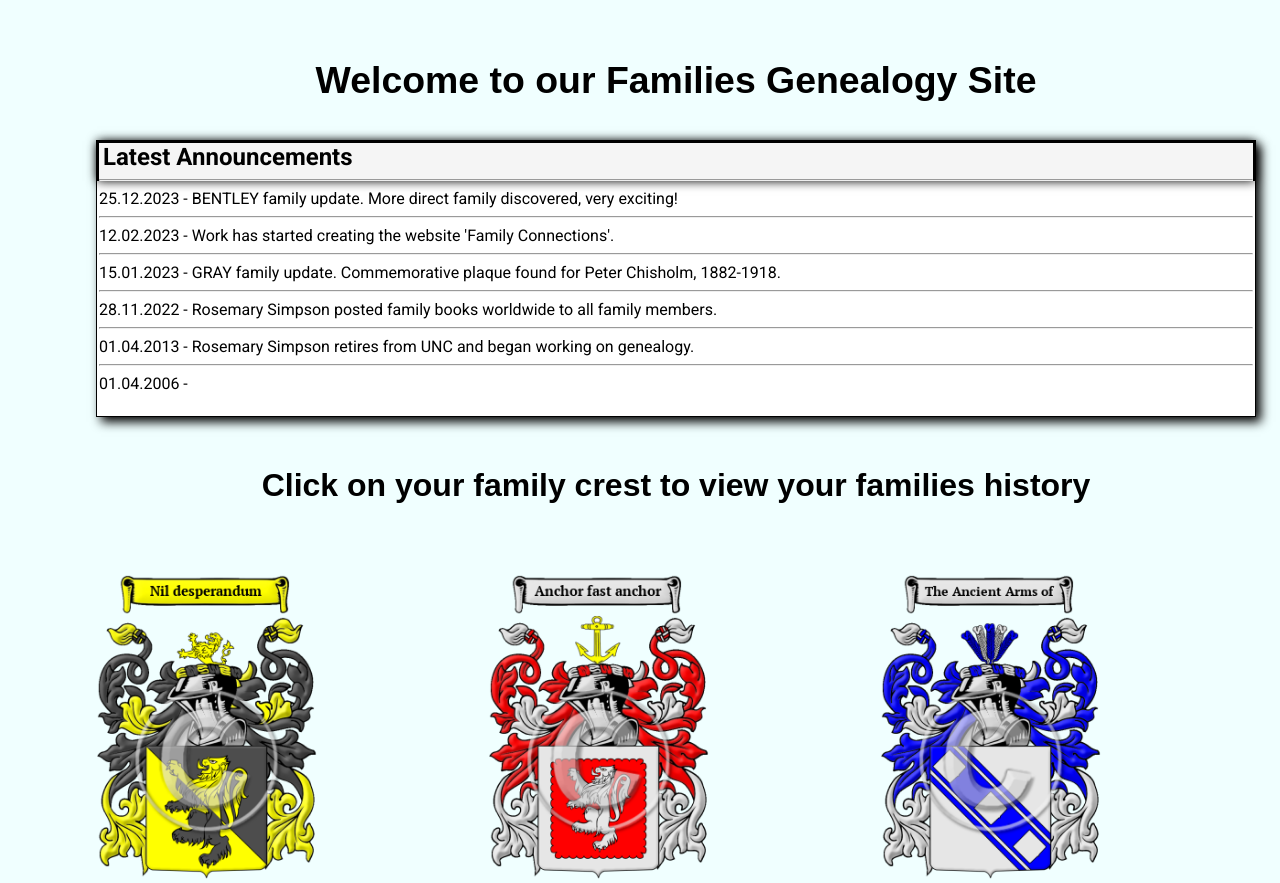
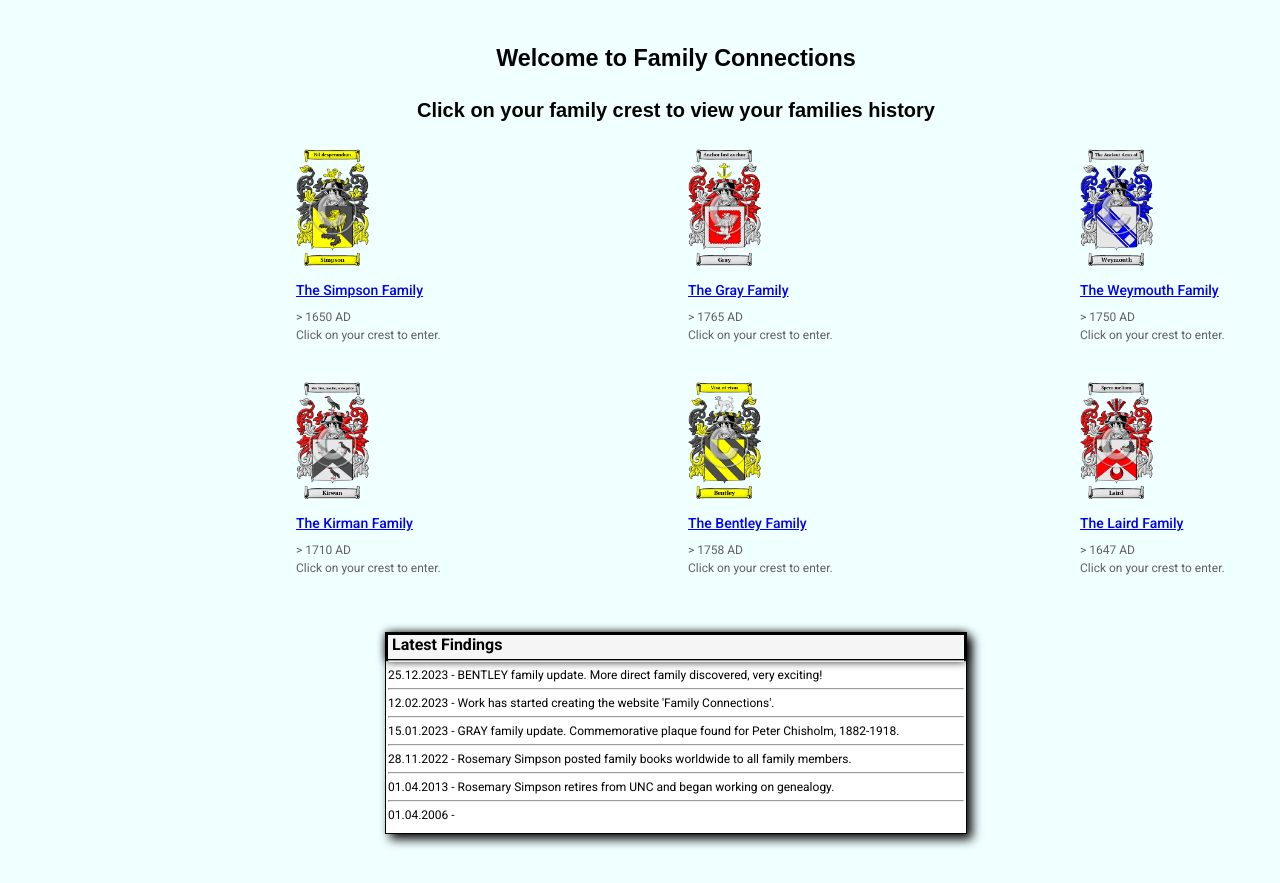
Before and after one commit to Beenz75/family-connections, a plain HTML site: page index.html in a window 1280 px wide. Shown: the part 58-941 px from the top of the page. Drawn offline with Linux system fonts and the light colour scheme.

Commit message:
Add files via upload

```diff
--- a/index.html
+++ b/index.html
@@ -58,28 +58,10 @@
   <p></p>
 </div>
 <div class="welcome">
-  <h3>Welcome to our Families Genealogy Site</h3>
+  <h3>Welcome to Family Connections</h3>
 </div>
 
-<div class="box">
-  <div class="box-2">
-    <div class="box-2-font">
-    <p class="box-2-title">Latest Announcements</p>
-    <hr>
-  <p>  25.12.2023 - BENTLEY family update. More direct family discovered, very exciting!</p>
-    <hr>
-    <p>12.02.2023 - Work has started creating the website 'Family Connections'.</p>
-    <hr>
-    <p>15.01.2023 - GRAY family update. Commemorative plaque found for Peter Chisholm, 1882-1918.</p>
-    <hr>
-    <p>28.11.2022 - Rosemary Simpson posted family books worldwide to all family members.</p>
-    <hr>
-    <p>01.04.2013 - Rosemary Simpson retires from UNC and began working on genealogy.</p>
-    <hr>
-    <p>01.04.2006 - </p>
-  </div>
-    </div>
-  </div>
+
   <div class="crest-instuctions">
     <h4>Click on your family crest to view your families history</h4>
   </div>
@@ -92,9 +74,7 @@
           <a target="_blank" href="links/simpson.html"><img class="crest" src="images/family-crests/simpson-crest.png"></a>
           </div>
           <div class="crest-info-grid">
-            <div class="crest-picture">
-              <img class="crest-picture" src="images/family-crests/simpson-crest.png">
-            </div>
+
             <div class="crest-info">
               <p class="crest-title">
                 <a target="_blank" href="links/simpson.html">The Simpson Family</a>
@@ -115,9 +95,7 @@
             <a target="_blank" href="links/gray.html"><img class="crest" src="images/family-crests/gray-crest.png"></a>
           </div>
           <div class="crest-info-grid">
-            <div class="crest-picture">
-              <img class="crest-picture" src="images/family-crests/gray-crest.png">
-            </div>
+
             <div class="crest-info">
               <p class="crest-title">
                 <a target="_blank" href="links/gray.html">The Gray Family</a>
@@ -137,9 +115,7 @@
             <a target="_blank" href="links/weymouth.html"><img class="crest" src="images/family-crests/weymouth-crest.png"></a>
           </div>
           <div class="crest-info-grid">
-            <div class="crest-picture">
-              <img class="crest-picture" src="images/family-crests/weymouth-crest.png">
-            </div>
+
             <div class="crest-info">
               <p class="crest-title">
                 <a target="_blank" href="links/weymouth.html">The Weymouth Family</a>
@@ -159,9 +135,7 @@
             <a target="_blank" href="links/kirman.html"><img class="crest" src="images/family-crests/kirwan-crest.png"></a>
           </div>
           <div class="crest-info-grid">
-            <div class="crest-picture">
-              <img class="crest-picture" src="images/family-crests/kirwan-crest.png">
-            </div>
+
             <div class="crest-info">
               <p class="crest-title">
                 <a target="_blank" href="links/kirman.html">The Kirman Family</a>
@@ -181,9 +155,7 @@
             <a target="_blank" href="links/bentley.html"><img class="crest" src="images/family-crests/bentley-crest.png"></a>
           </div>
           <div class="crest-info-grid">
-            <div class="crest-picture">
-              <img class="crest-picture" src="images/family-crests/bentley-crest.png">
-            </div>
+
             <div class="crest-info">
               <p class="crest-title">
                 <a target="_blank" href="links/bentley.html">The Bentley Family</a>
@@ -202,9 +174,7 @@
             <a target="_blank" href="links/laird.html"><img class="crest" src="images/family-crests/laird-crest.png"></a>
           </div>
           <div class="crest-info-grid">
-            <div class="crest-picture">
-              <img class="crest-picture" src="images/family-crests/laird-crest.png">
-            </div>
+
             <div class="crest-info">
               <p class="crest-title">
                 <a target="_blank" href="links/laird.html">The Laird Family</a>
@@ -220,14 +190,35 @@
           </div>
         </div>
       </section>
+      <br>
+      <br>
+      <br>
+      <div class="box">
+        <div class="box-2">
+          <div class="box-2-font">
+          <p class="box-2-title">Latest Findings</p>
+          <hr>
+        <p>  25.12.2023 - BENTLEY family update. More direct family discovered, very exciting!</p>
+          <hr>
+          <p>12.02.2023 - Work has started creating the website 'Family Connections'.</p>
+          <hr>
+          <p>15.01.2023 - GRAY family update. Commemorative plaque found for Peter Chisholm, 1882-1918.</p>
+          <hr>
+          <p>28.11.2022 - Rosemary Simpson posted family books worldwide to all family members.</p>
+          <hr>
+          <p>01.04.2013 - Rosemary Simpson retires from UNC and began working on genealogy.</p>
+          <hr>
+          <p>01.04.2006 - </p>
+        </div>
+          </div>
+        </div>
     </main>
 <div class="footer">
   <br>
   <br>
       <hr>
       <br>
-        <button><a target="_blank" href="/index.html">Return to top of Home Page</a></button>
-        <br>
+        <button><a href="../index.html">Return to top of Home Page</a></button>
         <br>
         <br>
       <p> &#169 2023 Rosemary Simpson</p>
--- a/styles/crest.css
+++ b/styles/crest.css
@@ -1,10 +1,11 @@
 .crest {
-  width: 60%;
+  width: 20%;
+  padding-left: 200px;
 }
 
 .crest-title {
   margin-top: 0;
-  font-size: 20px;
+  font-size: 14px;
   font-weight: 500;
   line-height: 20px;
   margin-bottom: 10px;
@@ -12,12 +13,16 @@
 
 .crest-info-grid {
   display: grid;
-  grid-template-columns: 50px 1fr;
+  grid-template-columns: 1fr;
+  font-size: 10px;
+  padding-left: 200px;
 }
+
 
 .crest-picture {
   margin-top: 5px;
   width: 36px;
+  text-align: center;
 }
 
 .crest-row {
@@ -27,7 +32,7 @@
 
 .year,
 .click-crest {
-  font-size: 18px;
+  font-size: 12px;
   color: rgb(96, 96, 96);
 }
 
@@ -42,7 +47,7 @@
   row-gap: 40px;
 }
 
-@media (max-width: 500px) {
+@media (max-width: 700px) {
   .crest-grid {
     grid-template-columns: 1fr;
   }
@@ -54,8 +59,15 @@
   }
 }
 
-@media (min-width: 801px) and (max-width: 1000px) {
+@media (max-width: 900px) {
   .crest-grid {
     grid-template-columns: 1fr 1fr 1fr;
   }
 }
+
+@media (min-width: 901px) and (max-width: 1000px) {
+  .crest-grid {
+    grid-template-columns: 1fr 1fr 1fr;
+  }
+
+}
--- a/styles/main.css
+++ b/styles/main.css
@@ -1,5 +1,5 @@
 .title {
-  font-size: 100px;
+  font-size: 40px;
   font-size: 3.5vw;
   font-weight: 800;
   text-align: center;
@@ -7,56 +7,57 @@
 
 .welcome {
   font-family:fantasy;
-  font-size: 30px;
-  font-size: 2.5vw;
+  font-size: 20px;
   text-align: center;
-  margin-bottom: 30px;
-  margin-top: 10px;
+  margin-bottom: 10px;
+  margin-top: 0px;
 
 }
 
 .box{
-  width: 1;
-  height: 275px;
+  width: 50%;
+  height: 200px;
   background-color: white;
   border: 1px solid black;
   margin: 0;
   padding: 0;
-  margin-bottom: 50px;
+  margin-bottom: 20px;
+  margin: auto;
   box-shadow: 5px 5px 10px;
 
   }
 
   .box-2 {
     width: 1;
-    height: 36px;
+    height: 24px;
     border: 2px solid black;
     margin: 0;
     padding: 0;
     background-color: whitesmoke;
-    box-shadow: 0px 0px 10px
+    box-shadow: 0px 0px 10px;
+
+
 
 
   }
 
   .box-2-font {
-    font-size: 16px;
+    font-size: 12px;
     text-align: left;
     vertical-align: center;
   }
 
 .box-2-title {
   font-weight: bold;
-  font-size: 24px;
+  font-size: 16px;
   margin-left: 4px;
 }
 
   .crest-instuctions {
-    font-family: fantasy;
-  font-size: 30px;
-  font-size: 2.5vw;
+  font-family: fantasy;
+  font-size: 20px;
   text-align: center;
-  margin-bottom: 70px;
+  margin-bottom: 20px;
   }
 
   .back-home {
@@ -72,7 +73,7 @@
 
   .footer {
     margin-top: 40px;
-    font-size: 20px;
+    font-size: 12px;
     padding: 15px;
     padding-top: 20px;
     margin: 5px;
```
Also changed, not shown: home.page.html (+2 -2 lines), links/contact.html (+5 -1 lines), images/icons/facebook.png (added).
